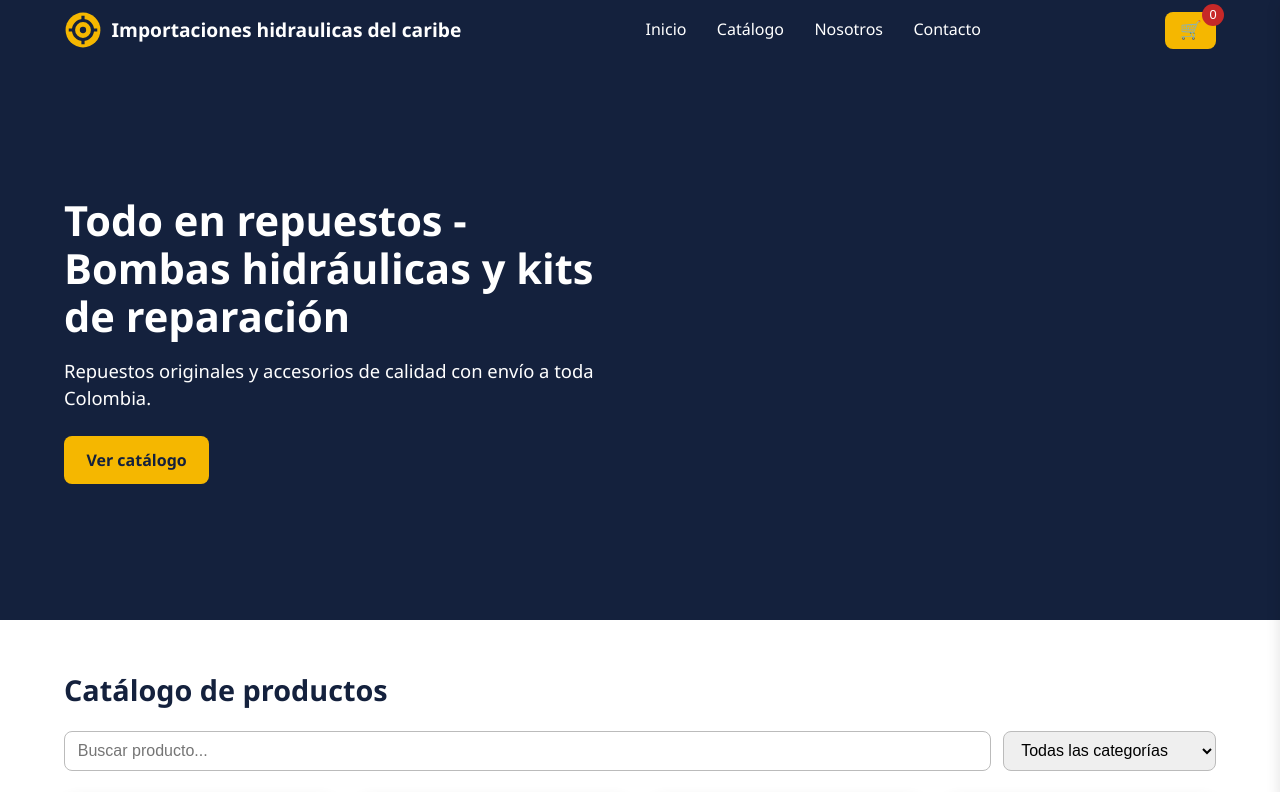
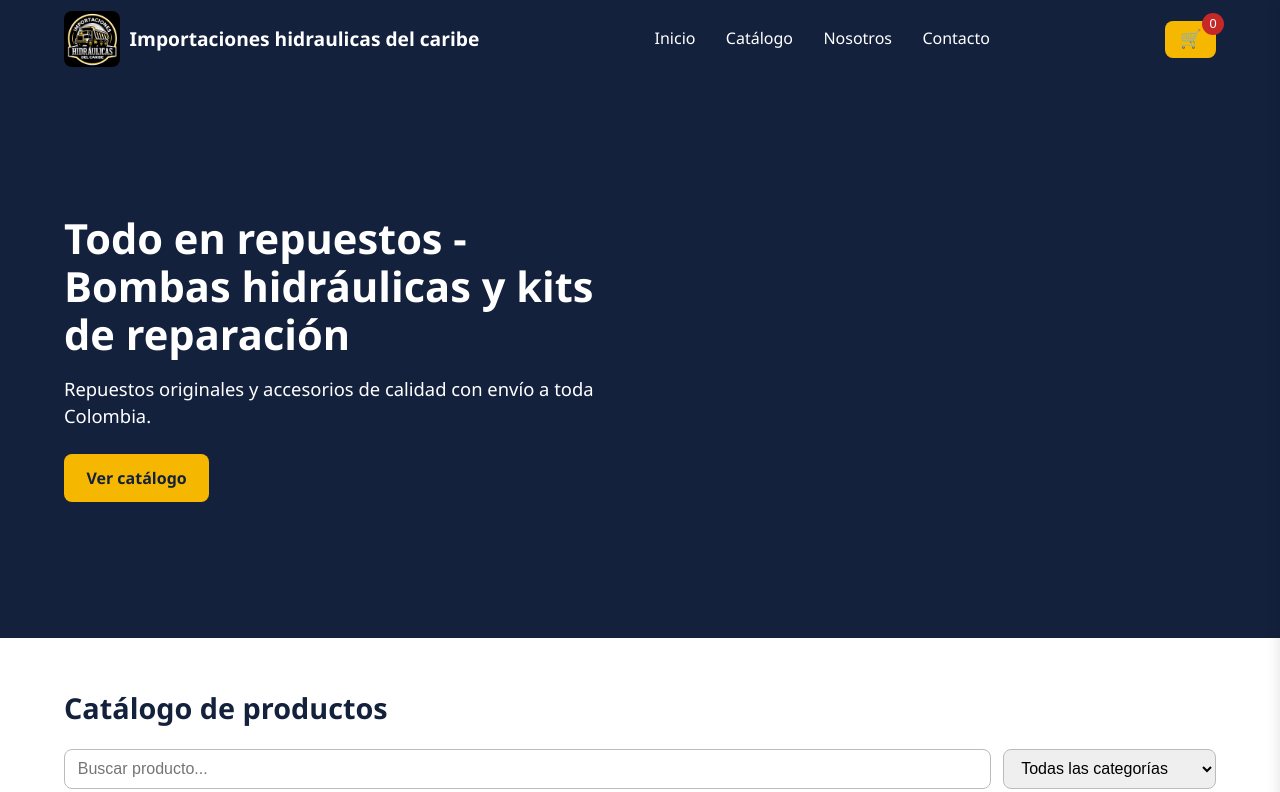
Before and after one commit to amauryjulio2008-rgb/proyectofinal, a plain HTML site: page index.html in a window 1280 px wide. Shown: the top 792 px of the page. Drawn offline with Linux system fonts and the light colour scheme.

Commit message:
Update title and logo in index.html
Updated the title and logo in the header section. Removed unnecessary text from the title and replaced the SVG logo with an image.

```diff
--- a/index.html
+++ b/index.html
@@ -3,19 +3,14 @@
 <head>
   <meta charset="UTF-8">
   <meta name="viewport" content="width=device-width, initial-scale=1">
-  <title>Importaciones hidraulicas del caribe | Repuestos y accesorios para vehículos</title>
+  <title>Importaciones hidraulicas del caribe</title>
   <meta name="description" content="Repuestos y accesorios para carros y motos con envío a toda Colombia.">
   <link rel="stylesheet" href="css/styles.css">
 </head>
 <body>
   <header class="cabecera">
-    <a href="#inicio" class="logo" aria-label="Importaciones hidraulicas del caribe, inicio">
-      <svg viewBox="0 0 48 48" width="38" height="38" aria-hidden="true">
-        <circle cx="24" cy="24" r="22" fill="#f5b700"/>
-        <circle cx="24" cy="24" r="12" fill="none" stroke="#14213d" stroke-width="4"/>
-        <circle cx="24" cy="24" r="4" fill="#14213d"/>
-        <path d="M24 12v-6M24 42v-6M12 24H6M42 24h-6" stroke="#14213d" stroke-width="4"/>
-      </svg>
+    <a href="#inicio" class="logo" aria-label="Importaciones hidráulicas del Caribe, inicio">
+      <img src="img/logo.png" alt="Logo de Importaciones Hidráulicas del Caribe" width="56" height="57">
       <span>Importaciones hidraulicas del caribe</span>
     </a>
     <button class="btn-menu" id="btnMenu" aria-label="Abrir menú" aria-expanded="false">☰</button>
@@ -131,3 +126,9 @@
   <script src="js/app.js"></script>
 </body>
 </html>
+
+  <div class="toast-zona" id="toastZona" aria-live="polite"></div>
+
+  <script src="js/app.js"></script>
+</body>
+</html>
```
